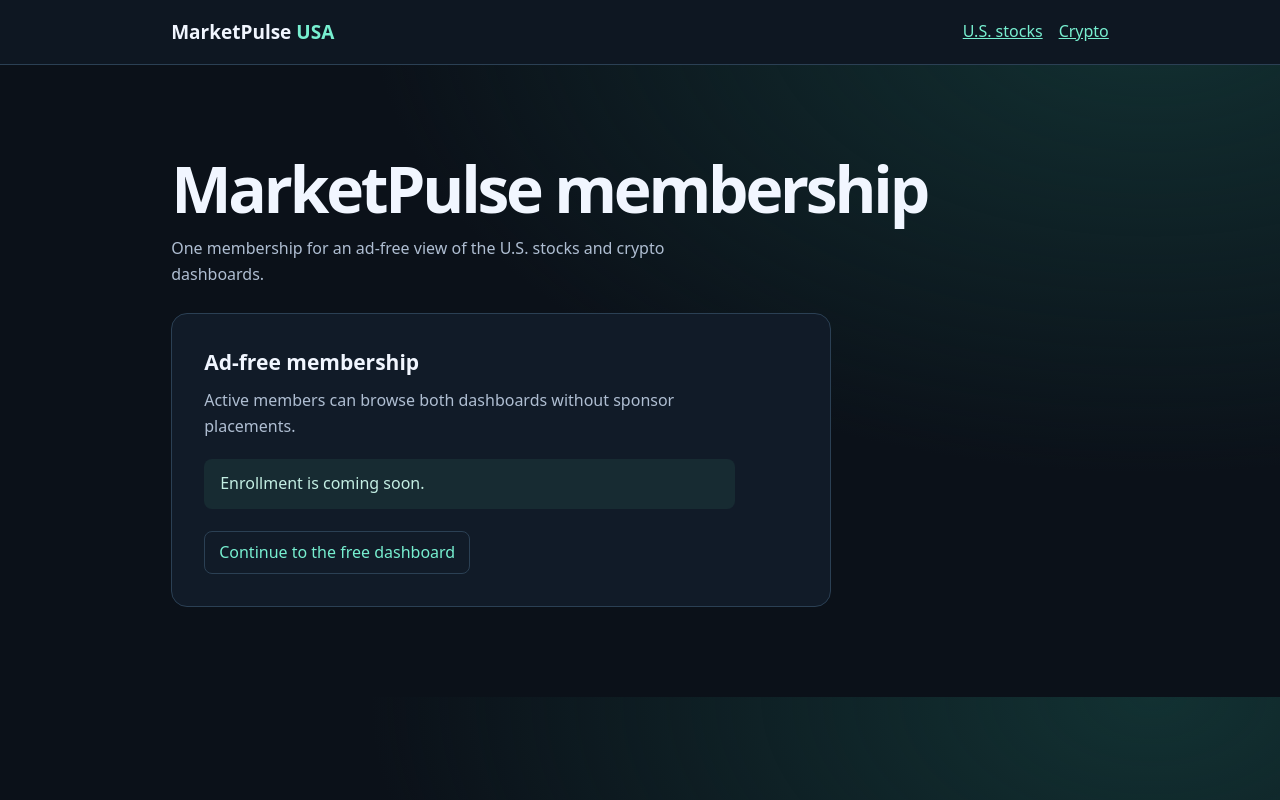
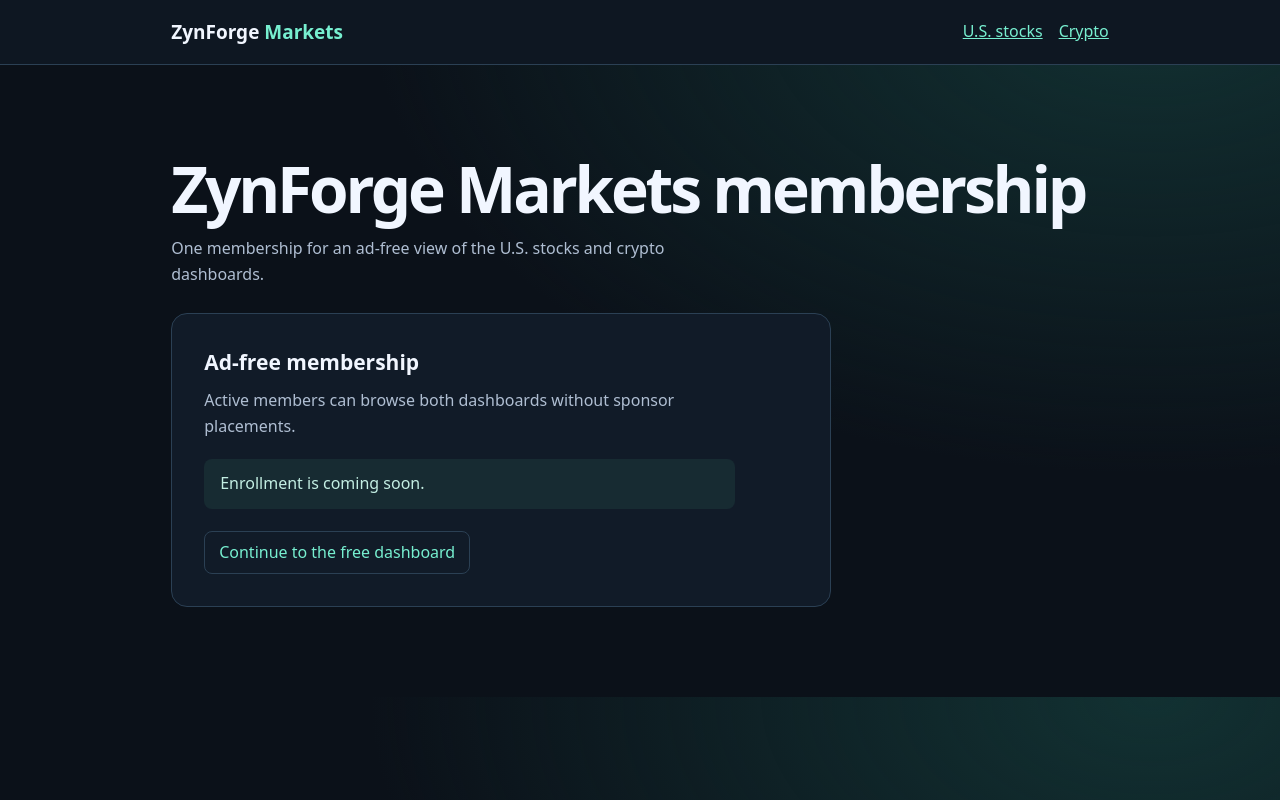
Before and after one commit to ZynForgeLabsDev/marketpulse-usa, a plain HTML site: page membership.html in a window 1280 px wide. Drawn offline with Linux system fonts and the light colour scheme.

Commit message:
Rename membership.html branding to ZynForge Markets

```diff
--- a/membership.html
+++ b/membership.html
@@ -4,15 +4,15 @@
 <meta charset="utf-8">
 <meta name="viewport" content="width=device-width,initial-scale=1">
 <meta name="theme-color" content="#0b1119">
-<meta name="description" content="MarketPulse membership and ad-free access information.">
-<title>Membership | MarketPulse USA</title>
+<meta name="description" content="ZynForge Markets membership and ad-free access information.">
+<title>Membership | ZynForge Markets</title>
 <style>
 :root{color-scheme:dark;--bg:#0b1119;--panel:#111b28;--line:#2b4054;--ink:#f1f6ff;--muted:#afbed2;--accent:#77efd0}*{box-sizing:border-box}body{margin:0;background:radial-gradient(ellipse at 90% 0%,#123132,transparent 48%),var(--bg);color:var(--ink);font:16px/1.6 system-ui,sans-serif}.wrap{max-width:1040px;margin:auto;padding:0 max(20px,4vw)}header{border-bottom:1px solid var(--line);background:#0e1722}.bar{min-height:64px;display:flex;align-items:center;justify-content:space-between;gap:16px;flex-wrap:wrap;padding-block:10px}strong{font-size:19px}strong span,a{color:var(--accent)}nav{display:flex;gap:16px;flex-wrap:wrap}a:focus-visible{outline:2px solid var(--accent);outline-offset:4px}main{padding-block:clamp(35px,8vw,90px)}h1{font-size:clamp(35px,7vw,64px);line-height:1.05;letter-spacing:-.05em;margin:0 0 14px}h2{margin:0 0 8px;font-size:21px}p{margin:0;color:var(--muted);max-width:58ch}.panel{margin-top:26px;padding:clamp(18px,4vw,32px);border:1px solid var(--line);border-radius:16px;background:var(--panel);max-width:660px}.status{margin-top:20px;padding:12px 16px;border-radius:8px;background:#172b32;color:#c3eee3}.action{display:inline-block;margin-top:22px;border:1px solid var(--line);border-radius:8px;padding:8px 14px;text-decoration:none}.action:hover{border-color:var(--accent)}
 </style>
 </head>
 <body>
-<header><div class="wrap bar"><strong>MarketPulse <span>USA</span></strong><nav aria-label="Market dashboards"><a href="./">U.S. stocks</a><a href="crypto.html">Crypto</a></nav></div></header>
-<main><div class="wrap"><h1>MarketPulse membership</h1><p>One membership for an ad-free view of the U.S. stocks and crypto dashboards.</p>
+<header><div class="wrap bar"><strong>ZynForge <span>Markets</span></strong><nav aria-label="Market dashboards"><a href="./">U.S. stocks</a><a href="crypto.html">Crypto</a></nav></div></header>
+<main><div class="wrap"><h1>ZynForge Markets membership</h1><p>One membership for an ad-free view of the U.S. stocks and crypto dashboards.</p>
 <section class="panel" aria-labelledby="plan"><h2>Ad-free membership</h2><p>Active members can browse both dashboards without sponsor placements.</p><p class="status">Enrollment is coming soon.</p><a class="action" href="./">Continue to the free dashboard</a></section>
 </div></main>
 </body>
```
